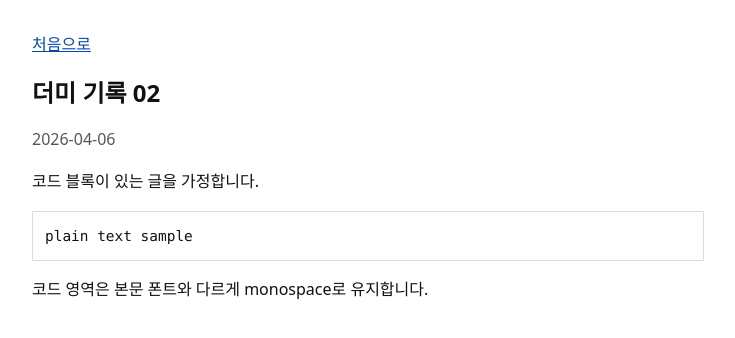
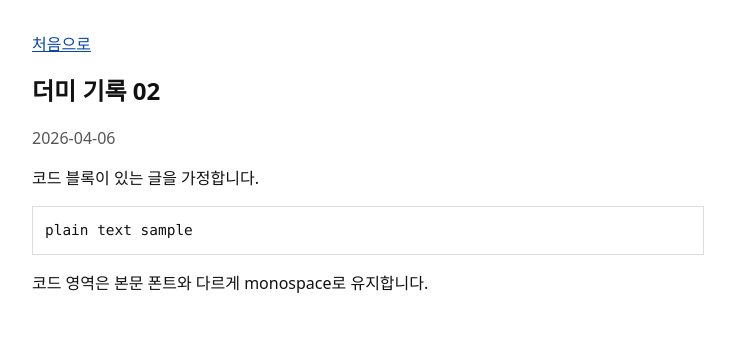
Before and after one commit to damagethundercat/damagethundercat.github.io, a Jekyll site: the page built from _posts/2026-04-06-dummy-note-02.md, in a window 1280 px wide. Shown: the top 338 px of the page, without its empty margins (272-1007 px from the left). Built offline with Jekyll 4.4.1, drawn with Linux system fonts in a browser that asks for light colours.

Commit message:
Tighten text rhythm

```diff
--- a/assets/css/style.css
+++ b/assets/css/style.css
@@ -1,7 +1,10 @@
 html {
   font-family: system-ui, -apple-system, BlinkMacSystemFont, "Segoe UI", sans-serif;
   font-size: 16px;
-  line-height: 1.6;
+  line-height: 1.5;
+  letter-spacing: 0;
+  word-break: keep-all;
+  overflow-wrap: break-word;
 }
 
 body {
@@ -51,4 +54,5 @@ pre {
   overflow-x: auto;
   padding: 0.75rem;
   border: 1px solid #ddd;
+  word-break: normal;
 }
```
